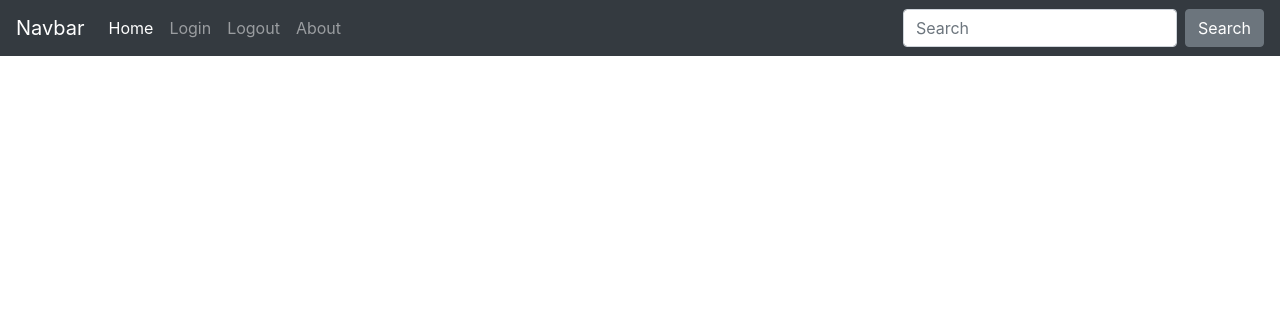
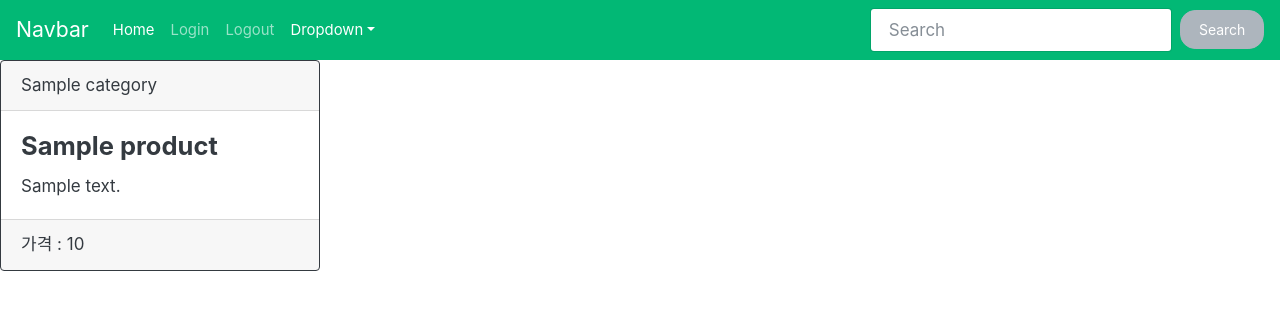
Before and after one commit to sug5806/portfolio, a Django app: page / in a window 1280 px wide. Shown: the top 310 px of the page. Run offline with Django 3.2, Linux system fonts and the light colour scheme; tables that the repository leaves empty hold one stand-in row (values such as "Sample post"); some libraries are stand-ins or nearby versions.

Commit message:
feat: modify whole files

```diff
--- a/onlineshop/config/settings.py
+++ b/onlineshop/config/settings.py
@@ -40,7 +40,7 @@
     'cart',  # 장바구니 - 세션 방식(소유자를 매칭할 필요가 없다), 데이터베이스 방식
     'coupon',  # 할인 - 금액, 퍼센트할인, 무료 제품, 무료 배송
     'order',  # 실제 주문 - 주문 후 배송조회, invoice 확인, iamport 결제
-    'django_summernote',
+    # 'django_summernote',
     'ckeditor',
     'ckeditor_uploader',
 
--- a/onlineshop/config/urls.py
+++ b/onlineshop/config/urls.py
@@ -28,7 +28,7 @@
     import debug_toolbar
     urlpatterns = [
         path('__debug__/', include(debug_toolbar.urls)),
-        path('summernote/', include('django_summernote.urls')),
+        # path('summernote/', include('django_summernote.urls')),
         path('ckeditor/', include('ckeditor_uploader.urls')),
         # For django versions before 2.0:
         # url(r'^__debug__/', include(debug_toolbar.urls)),
--- a/onlineshop/layout/base.html
+++ b/onlineshop/layout/base.html
@@ -3,14 +3,16 @@
 <head>
     <meta charset="UTF-8">
     <title>{% block title %} {% endblock %}</title>
-    <link rel="stylesheet" href="https://stackpath.bootstrapcdn.com/bootstrap/4.3.1/css/bootstrap.min.css" integrity="sha384-ggOyR0iXCbMQv3Xipma34MD+dH/1fQ784/j6cY/iJTQUOhcWr7x9JvoRxT2MZw1T" crossorigin="anonymous">
+    <link href="https://stackpath.bootstrapcdn.com/bootswatch/4.3.1/litera/bootstrap.min.css" rel="stylesheet"
+          integrity="sha384-D/7uAka7uwterkSxa2LwZR7RJqH2X6jfmhkJ0vFPGUtPyBMF2WMq9S+f9Ik5jJu1" crossorigin="anonymous">
 </head>
 <body>
 
 
 <nav class="navbar navbar-expand-lg navbar-dark bg-dark">
     <a class="navbar-brand" href="#">Navbar</a>
-  <button class="navbar-toggler" type="button" data-toggle="collapse" data-target="#navbarColor02" aria-controls="navbarColor02" aria-expanded="false" aria-label="Toggle navigation">
+    <button class="navbar-toggler" type="button" data-toggle="collapse" data-target="#navbarColor02"
+            aria-controls="navbarColor02" aria-expanded="false" aria-label="Toggle navigation">
         <span class="navbar-toggler-icon"></span>
     </button>
 
@@ -25,8 +27,17 @@
             <li class="nav-item">
                 <a class="nav-link" href="#">Logout</a>
             </li>
-      <li class="nav-item">
-        <a class="nav-link" href="#">About</a>
+            <li class="nav-item dropdown show">
+                <a class="nav-link dropdown-toggle" data-toggle="dropdown" href="#" role="button" aria-haspopup="true"
+                   aria-expanded="true">Dropdown</a>
+                <div class="dropdown-menu" x-placement="bottom-start"
+                     style="position: absolute; will-change: transform; top: 0px; left: 0px; transform: translate3d(0px, 40px, 0px);">
+                    <a class="dropdown-item" href="#">Action</a>
+                    <a class="dropdown-item" href="#">Another action</a>
+                    <a class="dropdown-item" href="#">Something else here</a>
+                    <div class="dropdown-divider"></div>
+                    <a class="dropdown-item" href="#">Separated link</a>
+                </div>
             </li>
         </ul>
         <form class="form-inline my-2 my-lg-0">
@@ -36,9 +47,20 @@
     </div>
 </nav>
 
+{% block contents %}
 
-<script src="https://code.jquery.com/jquery-3.3.1.slim.min.js" integrity="sha384-q8i/X+965DzO0rT7abK41JStQIAqVgRVzpbzo5smXKp4YfRvH+8abtTE1Pi6jizo" crossorigin="anonymous"></script>
-<script src="https://cdnjs.cloudflare.com/ajax/libs/popper.js/1.14.7/umd/popper.min.js" integrity="sha384-UO2eT0CpHqdSJQ6hJty5KVphtPhzWj9WO1clHTMGa3JDZwrnQq4sF86dIHNDz0W1" crossorigin="anonymous"></script>
-<script src="https://stackpath.bootstrapcdn.com/bootstrap/4.3.1/js/bootstrap.min.js" integrity="sha384-JjSmVgyd0p3pXB1rRibZUAYoIIy6OrQ6VrjIEaFf/nJGzIxFDsf4x0xIM+B07jRM" crossorigin="anonymous"></script>
+
+{% endblock %}
+
+
+<script src="https://code.jquery.com/jquery-3.3.1.slim.min.js"
+        integrity="sha384-q8i/X+965DzO0rT7abK41JStQIAqVgRVzpbzo5smXKp4YfRvH+8abtTE1Pi6jizo"
+        crossorigin="anonymous"></script>
+<script src="https://cdnjs.cloudflare.com/ajax/libs/popper.js/1.14.7/umd/popper.min.js"
+        integrity="sha384-UO2eT0CpHqdSJQ6hJty5KVphtPhzWj9WO1clHTMGa3JDZwrnQq4sF86dIHNDz0W1"
+        crossorigin="anonymous"></script>
+<script src="https://stackpath.bootstrapcdn.com/bootstrap/4.3.1/js/bootstrap.min.js"
+        integrity="sha384-JjSmVgyd0p3pXB1rRibZUAYoIIy6OrQ6VrjIEaFf/nJGzIxFDsf4x0xIM+B07jRM"
+        crossorigin="anonymous"></script>
 </body>
 </html>
--- a/onlineshop/shop/admin.py
+++ b/onlineshop/shop/admin.py
@@ -1,6 +1,6 @@
 from django.contrib import admin
 from .models import Category, Product
-from django_summernote.admin import SummernoteModelAdmin
+# from django_summernote.admin import SummernoteModelAdmin
 # Register your models here.
 
 
--- a/onlineshop/shop/models.py
+++ b/onlineshop/shop/models.py
@@ -1,7 +1,8 @@
 from django.db import models
-from django.contrib.auth.models import AbstractUser
+from django.shortcuts import resolve_url
+# Create your models here.
+# Category - 중첩, 레벨이 있게
 from ckeditor_uploader.fields import RichTextUploadingField
-from django.urls import reverse
 
 # Create your models here.
 
@@ -14,23 +15,20 @@
 """
 
 class Category(models.Model):
-    name = models.CharField(max_length=30)
-    category = models.ForeignKey("self", on_delete=models.SET_NULL, blank=True, null=True, related_name='sub_categories')
-    image = models.FileField(upload_to='media/%Y/%m/%d', blank=True)
-    # description = models.TextField()
-    description = RichTextUploadingField()
-    slug = models.SlugField(allow_unicode=True, unique=True, max_length=120, )
-
-    class Meta:
-        ordering = ['name']
-        verbose_name = 'category'
-        verbose_name_plural = 'categories'
+    parent_category = models.ForeignKey('self', on_delete=models.SET_NULL, blank=True, null=True, related_name='sub_categories')
+    name = models.CharField(max_length=200)
+    slug = models.SlugField(max_length=200, allow_unicode=True, unique=True)
+    image = models.ImageField(upload_to='category_images/%Y/%m/%d', blank=True)
+    description = RichTextUploadingField(blank=True)
 
     def __str__(self):
         return self.name
 
+    class Meta:
+        ordering = ['name']
+
     def get_absolute_url(self):
-        return reverse('shop:product_in_category', args=[self.slug])
+        return resolve_url('product_in_category', self.slug)
 
 # Product
 """
@@ -49,28 +47,20 @@
 updated
 """
 
+
+
 class Product(models.Model):
     category = models.ForeignKey(Category, on_delete=models.SET_NULL, blank=True, null=True, related_name='products')
-    name = models.CharField(max_length=30)
-    slug = models.SlugField(allow_unicode=True, unique=True, max_length=120, )
-    image = models.FileField(upload_to='media/%Y/%m/%d', blank=True)
-    description = RichTextUploadingField()
-
+    name = models.CharField(max_length=200)
+    slug = models.SlugField(max_length=200, allow_unicode=True, unique=True)
+    image = models.ImageField(upload_to='product_images/%Y/%m/%d')
+    description = RichTextUploadingField(blank=True)
     price = models.PositiveIntegerField()
-    stock = models.IntegerField()
+    stock = models.PositiveIntegerField()
     available_display = models.BooleanField(default=True)
     available_order = models.BooleanField(default=True)
-
     created = models.DateTimeField(auto_now_add=True)
-    updated = models.DateTimeField(auto_now=True)
-
-
-    class Meta:
-        ordering = ['-created']
-        index_together = [['id','slug']]
+    updated = models.DateField(auto_now=True)
 
     def __str__(self):
-        return self.name
-
-    def get_absolute_url(self):
-        return reverse('shop:product_detail', args=[self.id, self.slug])
+        return "["+self.category.name+"] " + self.name
--- a/onlineshop/shop/templates/shop/product_list.html
+++ b/onlineshop/shop/templates/shop/product_list.html
@@ -1,9 +1,21 @@
 {% extends 'base.html' %}
 
+<style>
+    span #border-dark {
+        margin-top: 10px;
+        margin-left: 10px;
+    }
+</style>
 
-
-{% block content %}
+{% block contents %}
     {% for object in object_list %}
-        {{ object.text }}
+        <span id="border-dark" class="card border-dark mb-3" style="max-width: 20rem;">
+            <div class="card-header">{{ object.category }}</div>
+                <div class="card-body">
+                <h4 class="card-title">{{ object.name }}</h4>
+                <div class="card-text">{{ object.description|safe }}</div>
+            </div>
+            <div class="card-footer">가격 : {{ object.price }}</div>
+        </span>
     {% endfor %}
 {% endblock %}
--- a/onlineshop/shop/urls.py
+++ b/onlineshop/shop/urls.py
@@ -1,6 +1,7 @@
 from django.urls import path
+
 from .views import *
-
 urlpatterns = [
-    path('', ProductList.as_view(), name='list'),
+    path('<slug>/', ProductList.as_view(), name='product_in_category'),
+    path('', ProductList.as_view(), name='index'),
 ]
--- a/onlineshop/shop/views.py
+++ b/onlineshop/shop/views.py
@@ -1,10 +1,25 @@
 from django.shortcuts import render
-from .models import Category, Product
-
-from django.views.generic import ListView, DetailView, DeleteView, CreateView
 
 # Create your views here.
+from django.views.generic.list import ListView
+
+from .models import *
 
 class ProductList(ListView):
     model = Product
     template_name = 'shop/product_list.html'
+
+    def get_context_data(self, *, object_list=None, **kwargs):
+        categories = Category.objects.filter(parent_category=Category.objects.get(pk=1)).order_by('name')
+        kwargs.update({'categories':categories})
+        return super().get_context_data(**kwargs)
+
+    def get_queryset(self):
+        queryset = super().get_queryset()
+        if 'slug' in self.kwargs:
+            category = Category.objects.filter(slug=self.kwargs['slug'])
+            if category.exists():
+                queryset = queryset.filter(category=category[0])
+            else:
+                queryset = queryset.none()
+        return queryset
```
Also changed, not shown: onlineshop/layout/category_list.html (added, +29 -0 lines), onlineshop/shop/migrations/0003_auto_20190611_0150.py (added). Lines whose indentation alone changed are shown as unchanged.
